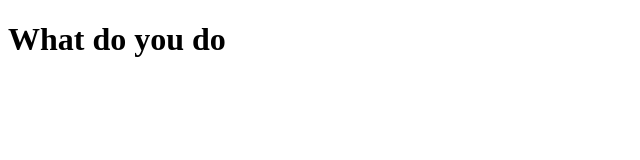
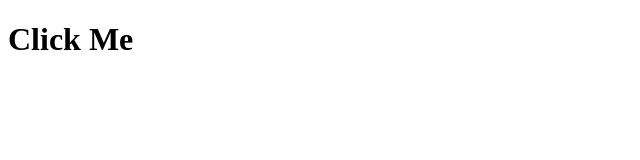
Before and after one commit to Adarsh-Liju/javascript-p5, a plain HTML site: page index.html in a window 1280 px wide. Shown: the whole page, without its empty margins (0-640 px from the left). Drawn offline with Linux system fonts and the light colour scheme.

Commit message:
Update index.html

```diff
--- a/index.html
+++ b/index.html
@@ -7,7 +7,7 @@
     <title>Picaso</title>
   </head>
   <body>
-    <h1 id="bifrost">What do you do</h1>
+    <h1 id="bifrost">Click Me</h1>
     <script src="picaso.js"></script>
   </body>
 </html>
```
